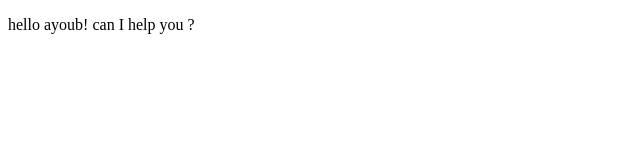
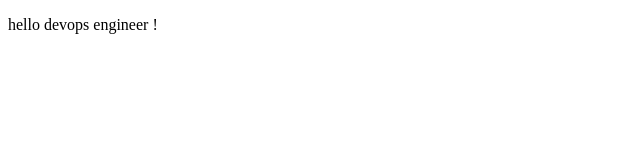
Before and after one commit to ayoub-yousfi/jenkinsNetlify, a plain HTML site: page index.html in a window 1280 px wide. Shown: the full height of the page, 0-640 px from the left. Drawn offline with Linux system fonts and the light colour scheme.

Commit message:
test new message

```diff
--- a/index.html
+++ b/index.html
@@ -6,6 +6,6 @@
     <title>Document</title>
 </head>
 <body>
-    <p>hello ayoub! can I help you ?</p>
+    <p>hello devops engineer !</p>
 </body>
 </html>
```
Also changed, not shown: 1 other file.
